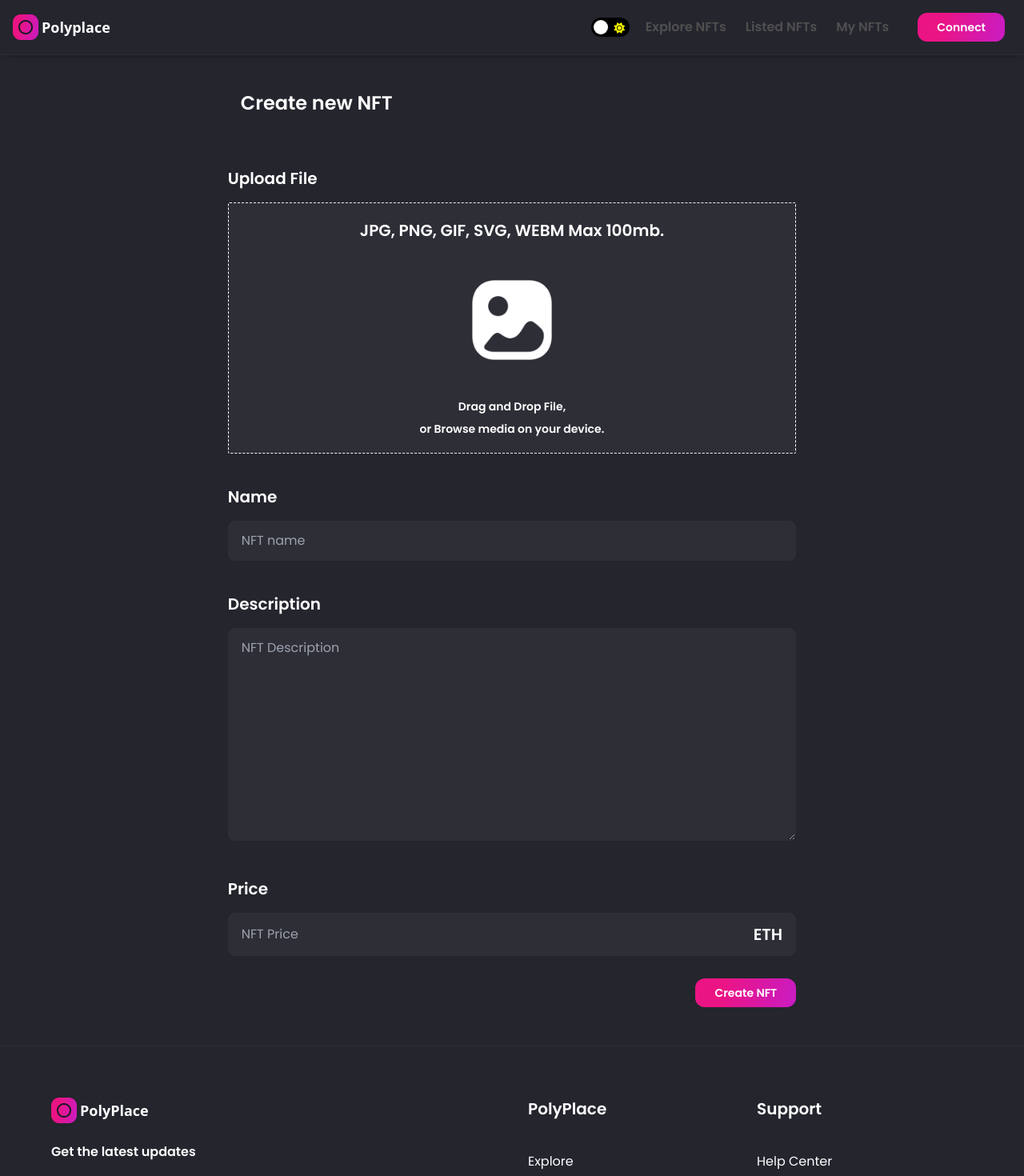
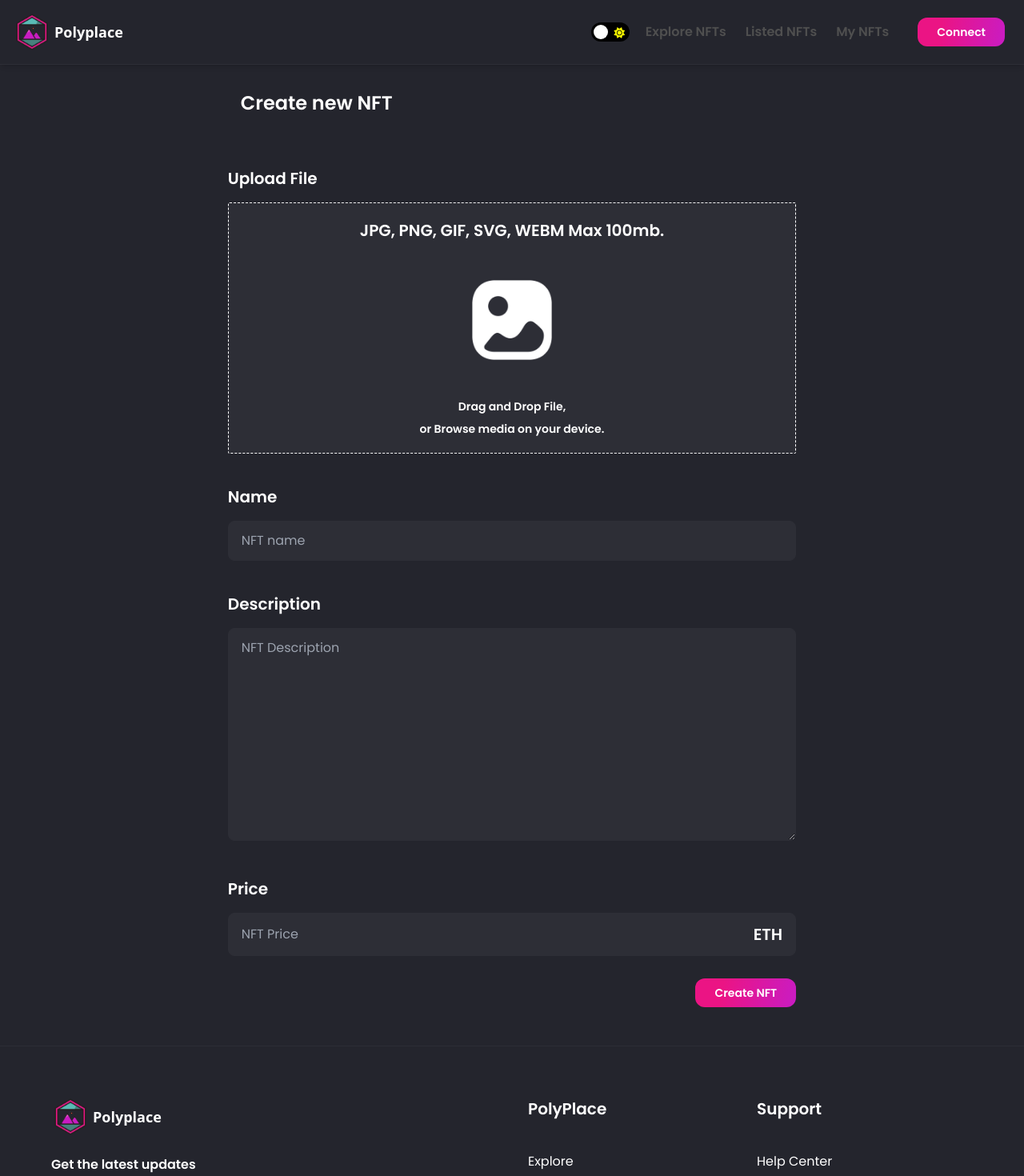
Before and after one commit to chrisstef/polyplace, a Next.js app: page /create-nft in a window 1280 px wide. Shown: the top 1470 px of the page at 80% size. Built offline with nearby package versions, Linux system fonts and the light colour scheme; what ipfs-http-client would draw is missing.

Commit message:
final UI

```diff
--- a/components/Footer.jsx
+++ b/components/Footer.jsx
@@ -19,8 +19,8 @@ const Footer = () => {
       <div className="w-full minmd:w-4/5 flex flex-row md:flex-col sm:px-4 px-16">
         <div className="flexStart flex-1 flex-col">
           <div className="flexCenter cursor-pointer">
-            <Image src={images.logo02} objectFit="contain" width={32} height={32} alt="logo" />
-            <p className=" dark:text-white text-nft-dark font-semibold text-lg ml-1">PolyPlace</p>
+            <Image src={images.logo02} objectFit="contain" width={48} height={48} alt="logo" />
+            <p className=" dark:text-white text-nft-dark font-semibold text-lg ml-1">Polyplace</p>
           </div>
           <p className="font-poppins dark:text-white text-nft-black-1 font-semibold text-base mt-6">Get the latest updates</p>
           <div className="flexBetween md:w-full minlg:w-557 w-357 mt-6 dark:bg-nft-black-2 bg-white border dark:border-nft-black-2 border-nft-gray-2 rounded-lg">
@@ -42,7 +42,7 @@ const Footer = () => {
       </div>
 
       <div className="flexCenter w-full mt-5 border-t dark:border-nft-black-1 border-nft-gray-1 sm:px-4 px-16">
-        <div className="flexBetween flex-row w-full minmd:w-4/5 sm:flex-col mt-7">
+        <div className="flexBetween flex-row w-full minmd:w-4/5 sm:flex-col mt-7 mb-0">
           <p className="font-poppins dark:text-white text-nft-black-1 font-semibold text-base">Polyplace Inc. All Rights Reserved.</p>
           <div className="flex flex-row sm:mt-4">
             {[images.instagram, images.twitter, images.telegram, images.discord].map((image, index) => (
--- a/components/Navbar.jsx
+++ b/components/Navbar.jsx
@@ -5,7 +5,6 @@ import { useTheme } from 'next-themes';
 import Image from 'next/image';
 import Link from 'next/link';
 
-import { local } from 'web3modal';
 import { NFTContext } from '../context/NFTContext';
 
 import images from '../assets';
@@ -113,7 +112,7 @@ const Navbar = () => {
               setActive('Explore NFTs');
             }}
           >
-            <Image src={images.logo02} objectFit="contain" width={32} height={32} alt="logo" />
+            <Image src={images.logo02} objectFit="contain" width={48} height={48} alt="logo" />
             <p className="dark:text-white text-nft-black-1 font-semibold text-lg ml-1">Polyplace</p>
           </div>
         </Link>
@@ -125,7 +124,7 @@ const Navbar = () => {
               setIsOpen(false);
             }}
           >
-            <Image src={images.logo02} objectFit="contain" width={32} height={32} alt="logo" />
+            <Image src={images.logo02} objectFit="contain" width={48} height={48} alt="logo" />
           </div>
         </Link>
       </div>
--- a/pages/my-nfts.js
+++ b/pages/my-nfts.js
@@ -77,7 +77,7 @@ const MyNFTs = () => {
         />
 
         <div className="flexCenter flex-col -mt-20 z-0">
-          <div className="flexCenter w-40 h-40 sm:w-36 sm:h-36 p-1 bg-nft-black-2 rounded-full">
+          <div className="flexCenter w-40 h-40 sm:w-36 sm:h-36 p-1 dark:bg-nft-black-4 bg-white rounded-full">
             <Image
               src={images.creator1}
               className="rounded-full object-cover"
```
Also changed, not shown: assets/logo02.png.
